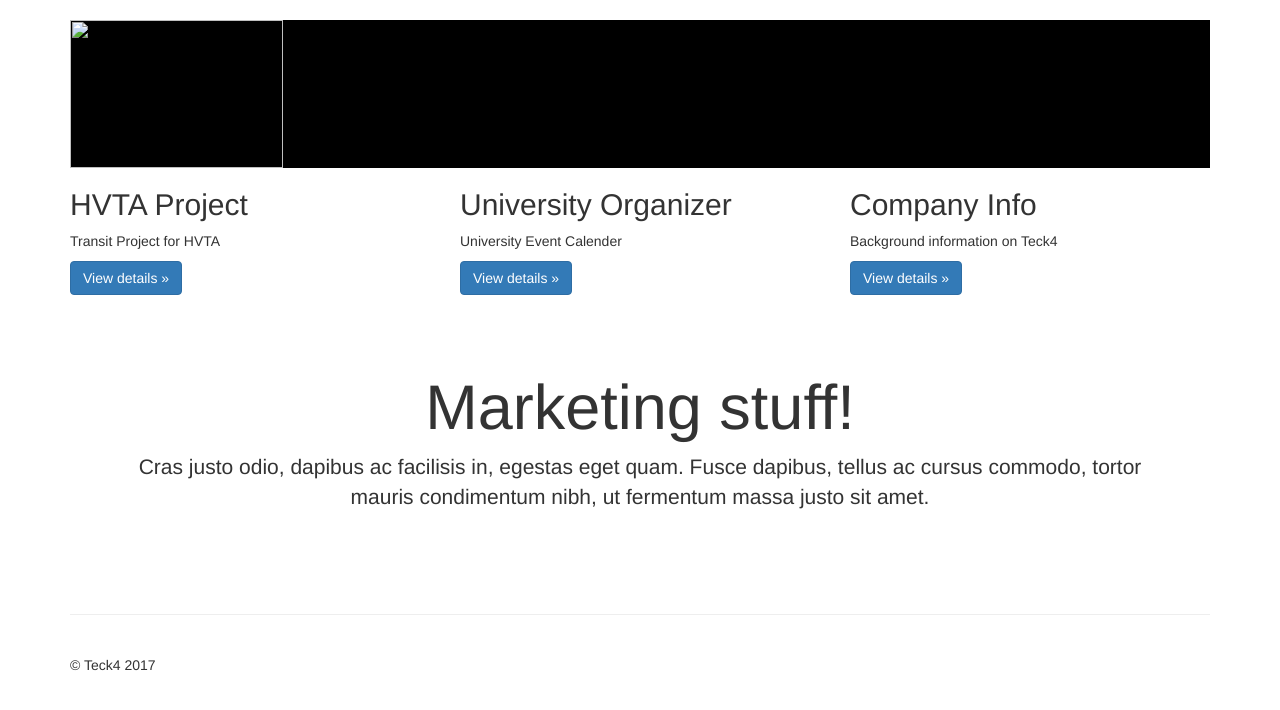
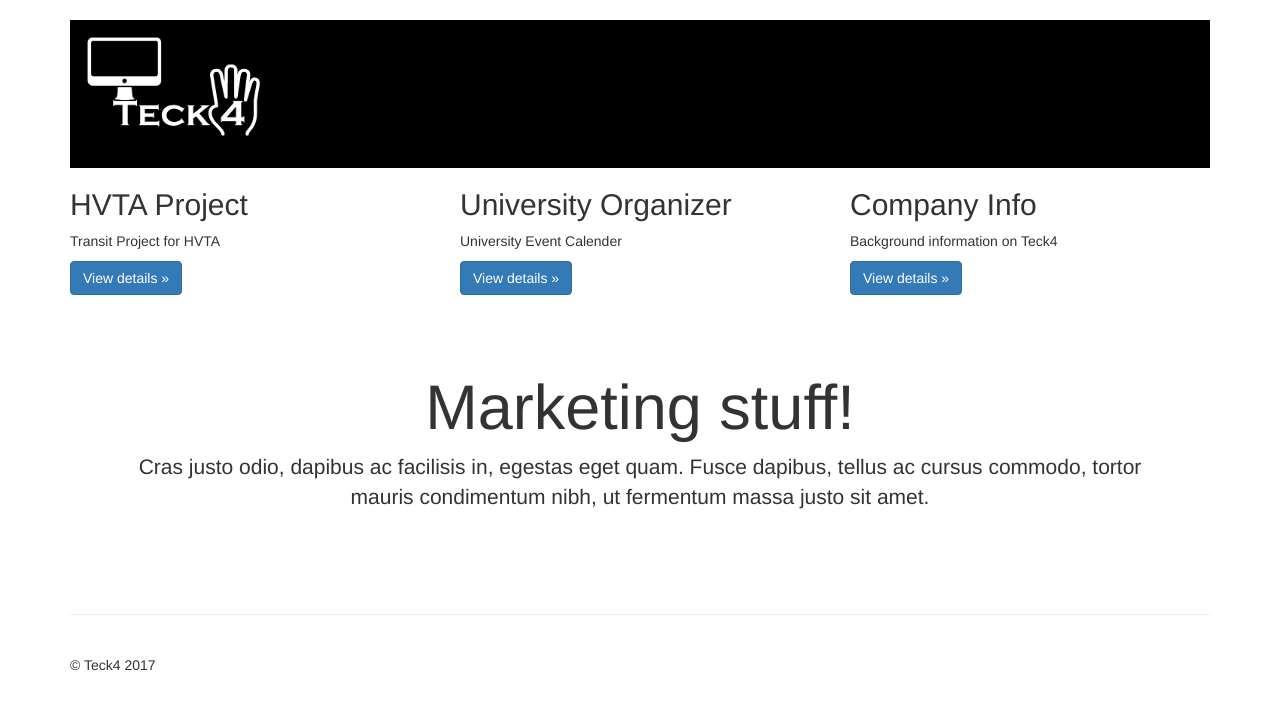
Before and after one commit to Teck4-SENG/Teck4-SENG.github.io, a plain HTML site: page index.html in a window 1280 px wide. Drawn offline with nearby package versions, Linux system fonts and the light colour scheme.

Commit message:
Update index.html

```diff
--- a/index.html
+++ b/index.html
@@ -95,7 +95,7 @@
     <div class="container">
 
       <div class="masthead">
-        <a href="https://teck4-seng.github.io"><img height="148" width="213" src="https://raw.githubusercontent.com/Teck4-SENG/RFP/master/favicon.png"></img></a>
+        <a href="https://teck4-seng.github.io"><img height="148" width="213" src="https://raw.githubusercontent.com/Teck4-SENG/Teck4-SENG.github.io/master/logo.png"></img></a>
 
 
       </div>
```
